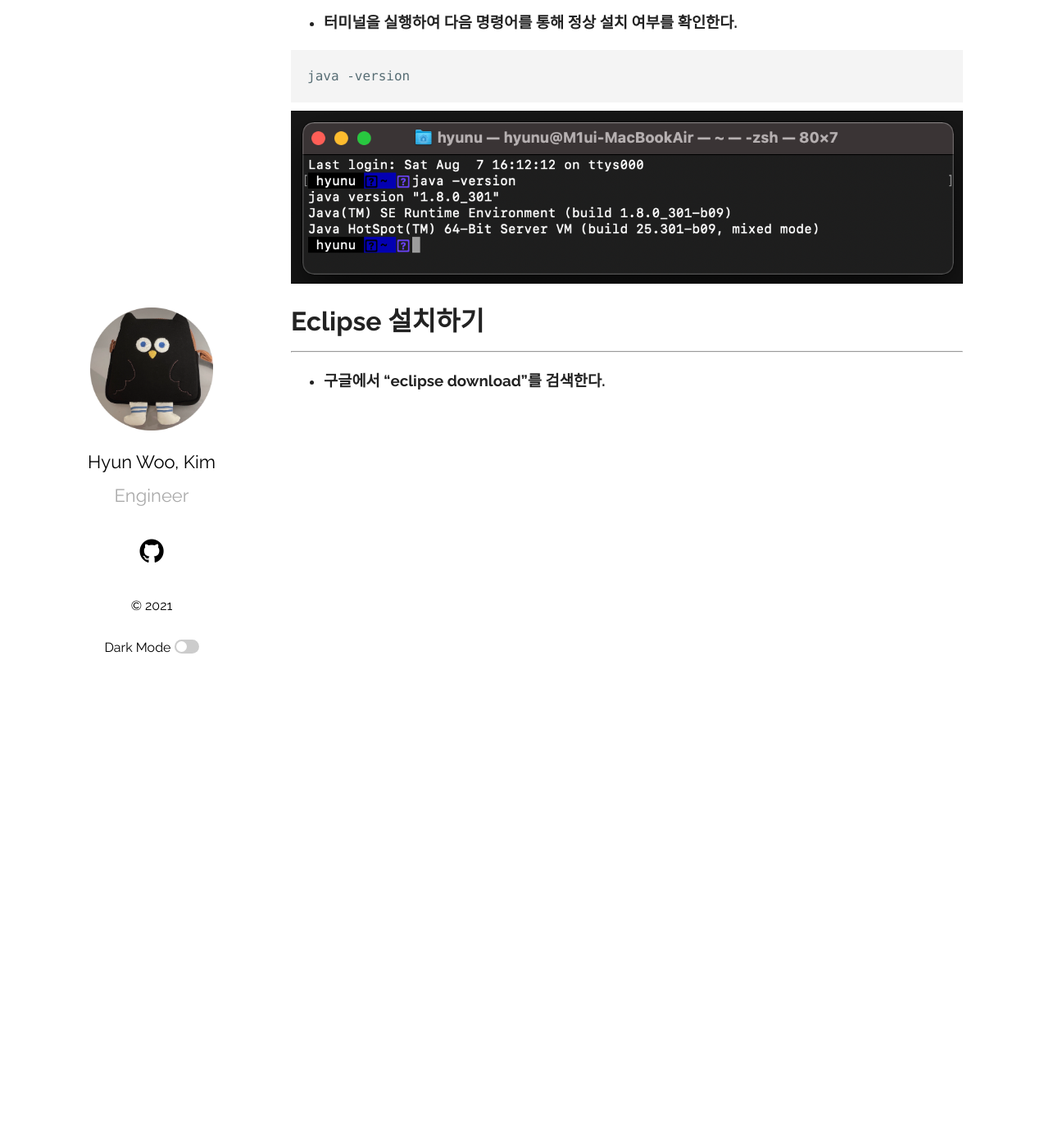
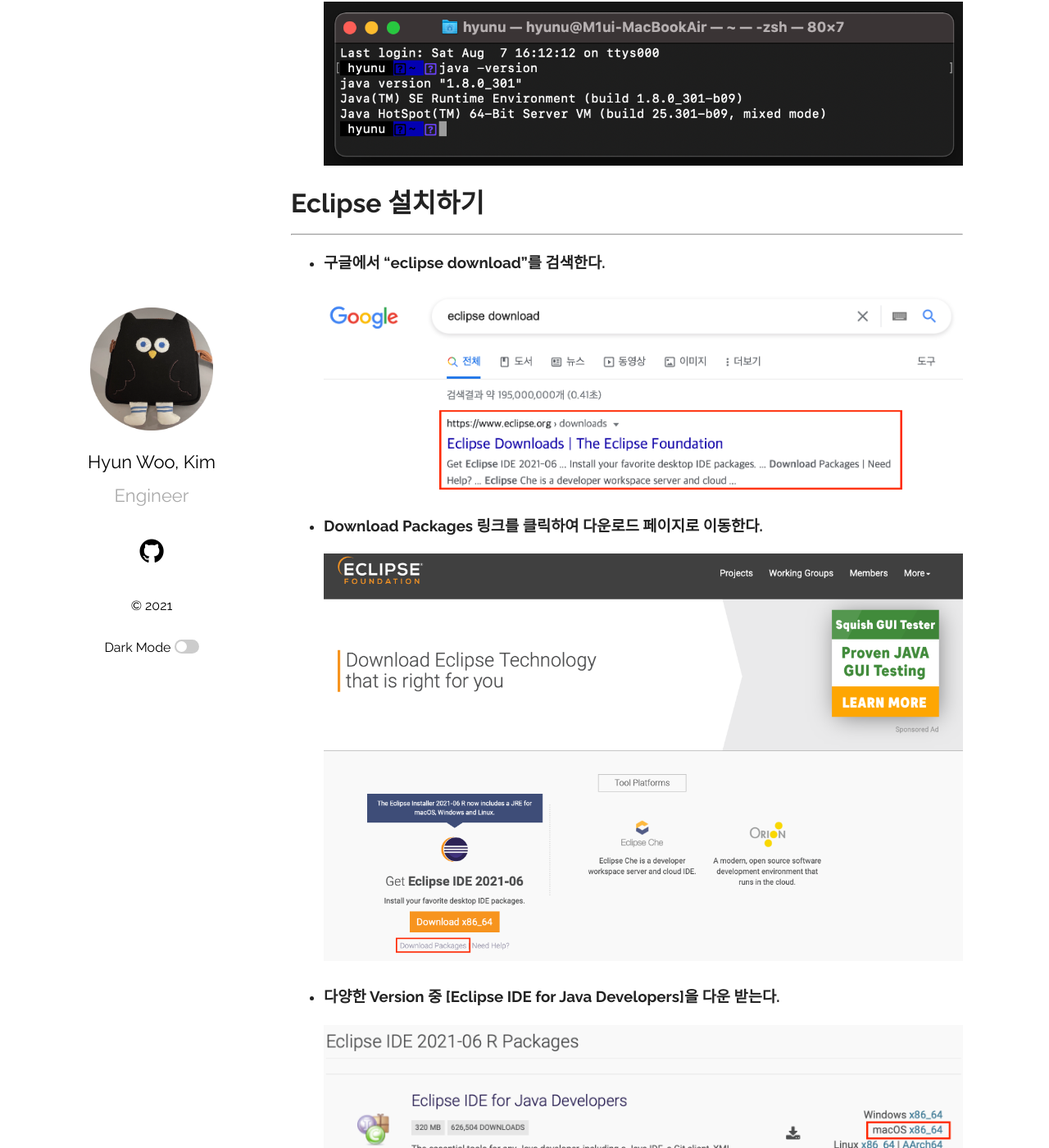
Before and after one commit to likelymuzik/likelymuzik.github.io, a Jekyll site: the page built from _posts/2021-08-07-Java 설치하기.markdown, in a window 1280 px wide and 1400 px high, scrolled down 2752 px. Shown: the whole window at 82% size. Built offline with Jekyll 4.4.1, drawn with Linux system fonts in a browser that asks for light colours; some of the changed text lies outside the part shown.

Commit message:
Java 환경 구성

````diff
--- a/_posts/2021-08-07-Java 설치하기.markdown
+++ b/_posts/2021-08-07-Java 설치하기.markdown
@@ -1,6 +1,6 @@
 ---
 layout: post
-title:  "Java 시작하기 @ MacOS"
+title:  "Java 시작하기 @ macOS"
 date:   2021-08-07 16:00:00 +0900
 categories: Java Github
 ---
@@ -10,31 +10,46 @@ categories: Java Github
 # Java 설치하기
 -----
 * ### 구글에서 "jdk download"를 검색한다.
-
 ![jdk_download](/assets/img/search_jdk_download.png)
 
 * ### 다운로드 페이지에 접속 후, JDK Download 버튼을 클릭한다. (Java SE 8)
-
 ![jdk_download_button](/assets/img/JDK_Download.png)
 
 * ### macOS x64버전을 다운로드 받는다 (21-08-07 기준, 8u301이 최신)
 오라클 로그인이 필요하므로 만약 계정이 없다면 계정을 생성한다.
-
 ![macOS](/assets/img/macOS.png)
 
 * ### 다운로드한 .dmg 파일을 더블클릭하여 .pkg 설치파일을 실행한다.
 [계속] 버튼을 클릭하여 설치를 마무리한다.
-
 ![java_install](/assets/img/java_install.png)
 
 * ### 터미널을 실행하여 다음 명령어를 통해 정상 설치 여부를 확인한다.
-
 ```
 java -version
 ```
-
 ![java_version](/assets/img/java_version.png)
 
 # Eclipse 설치하기
 -----
 * ### 구글에서 "eclipse download"를 검색한다.
+![eclipse_download](/assets/img/eclipse_download.png)
+
+* ### Download Packages 링크를 클릭하여 다운로드 페이지로 이동한다.
+![download_package](/assets/img/download_package.png)
+
+* ### 다양한 Version 중 [Eclipse IDE for Java Developers]을 다운 받는다.
+![eclipse_ide](/assets/img/eclipse_ide.png)
+
+* ### .dmg 파일을 실행하여 Eclipse 프로그램을 옮기고 싶은 폴더로 이동시킨다.
+![move_eclipse](/assets/img/move_eclipse.png)
+
+# Eclipse 처음 실행하기
+-----
+* ### 처음 Eclipse 실행시 workspace 위치를 지정해야한다.
+![workplace](/assets/img/workplace.png)
+
+* ### [Browse...] 버튼을 클릭하여 원하는 폴더를 workplace로 지정한다.
+![select_workplace](/assets/img/select_workplace.png)
+
+* ### 짝짝짝! Eclipse가 성공적으로 실행되었다.
+![eclipse_start](/assets/img/eclipse_start.png)
````
Also changed, not shown: assets/img/download_package.png (added), assets/img/eclipse_download.png (added), assets/img/eclipse_ide.png (added), assets/img/eclipse_start.png (added), assets/img/move_eclipse.png (added), assets/img/select_workplace.png (added), assets/img/workplace.png (added).
